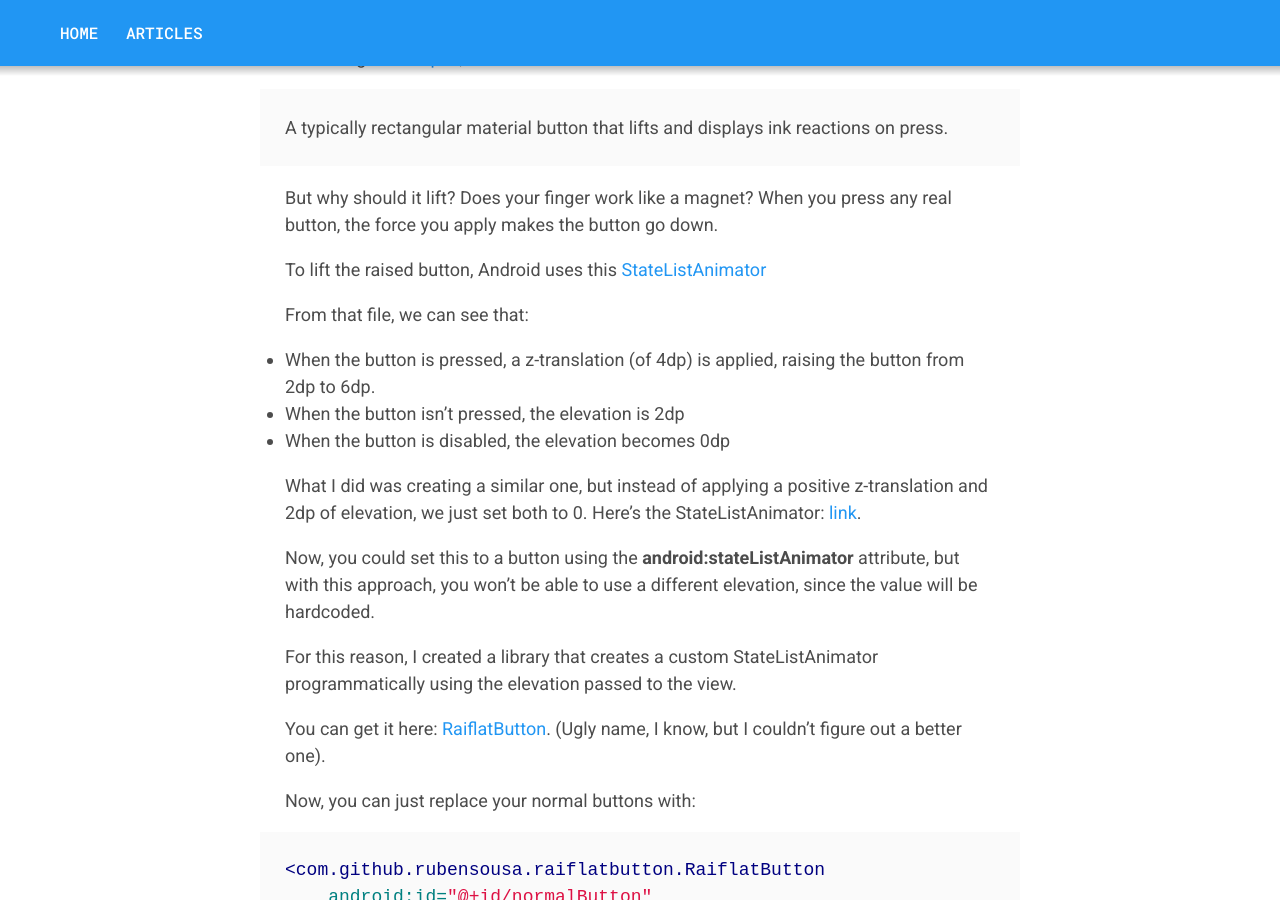
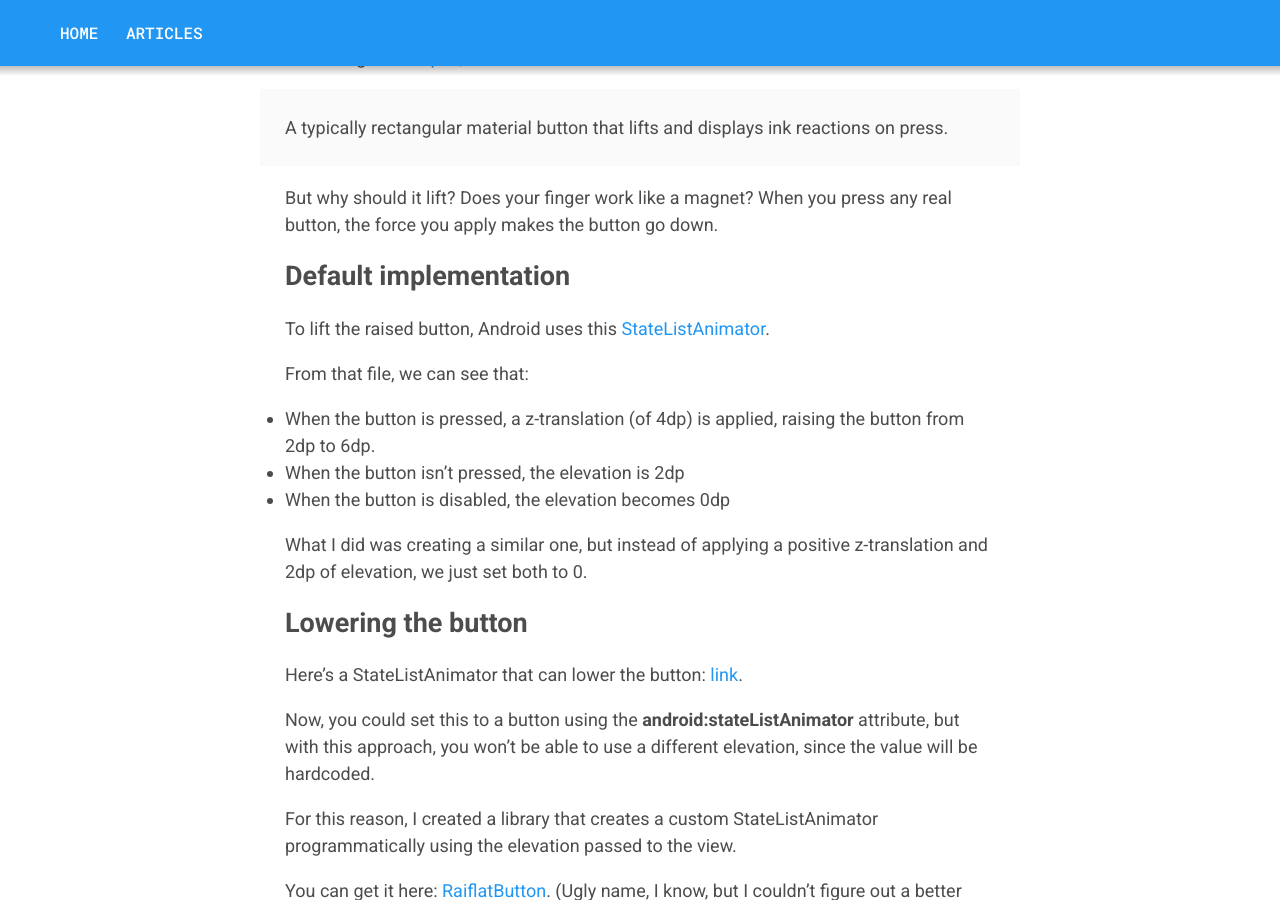
Before and after one commit to rubensousa/rubensousa.github.io, a Jekyll site: the page built from _posts/2016-10-29-raiflatbutton.markdown, in a window 1280 px wide and 900 px high, scrolled down 451 px. Built offline with Jekyll 4.4.1, drawn with Linux system fonts in a browser that asks for light colours; comment, search, counter and statistics services are not loaded.

Commit message:
Improve formatting

```diff
--- a/_posts/2016-10-29-raiflatbutton.markdown
+++ b/_posts/2016-10-29-raiflatbutton.markdown
@@ -20,7 +20,9 @@ But why should it lift? Does your finger work like a magnet? When you press any
 
 <!--break-->
 
-To lift the raised button, Android uses this [StateListAnimator](https://android.googlesource.com/platform/frameworks/base/+/master/core/res/res/anim/button_state_list_anim_material.xml)
+## Default implementation
+
+To lift the raised button, Android uses this [StateListAnimator](https://android.googlesource.com/platform/frameworks/base/+/master/core/res/res/anim/button_state_list_anim_material.xml).
 
 From that file, we can see that:
 
@@ -28,8 +30,12 @@ From that file, we can see that:
 - When the button isn't pressed, the elevation is 2dp
 - When the button is disabled, the elevation becomes 0dp
 
+
 What I did was creating a similar one, but instead of applying a positive z-translation and 2dp of elevation, we just set both to 0.
-Here's the StateListAnimator: [link](https://github.com/rubensousa/RaiflatButton/blob/master/raiflatbutton/src/main/res/drawable/raiflatbutton_statelistanimator.xml).
+
+## Lowering the button
+
+Here's a StateListAnimator that can lower the button: [link](https://github.com/rubensousa/RaiflatButton/blob/master/raiflatbutton/src/main/res/drawable/raiflatbutton_statelistanimator.xml).
 
 Now, you could set this to a button using the **android:stateListAnimator** attribute, but with this approach, you won't be able to use a different elevation, since the value will be hardcoded.
 
```
